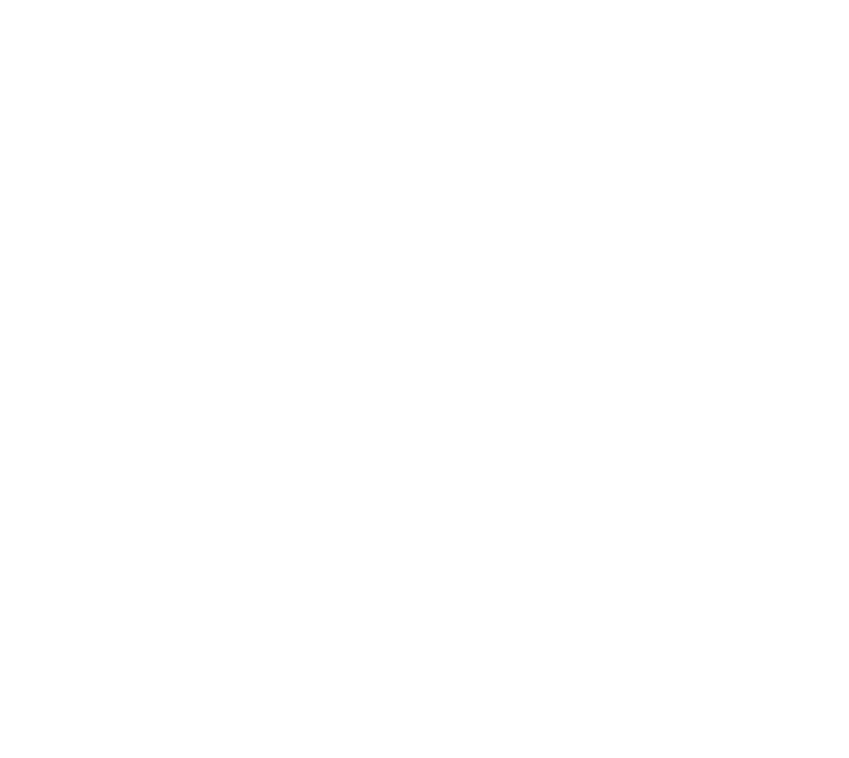
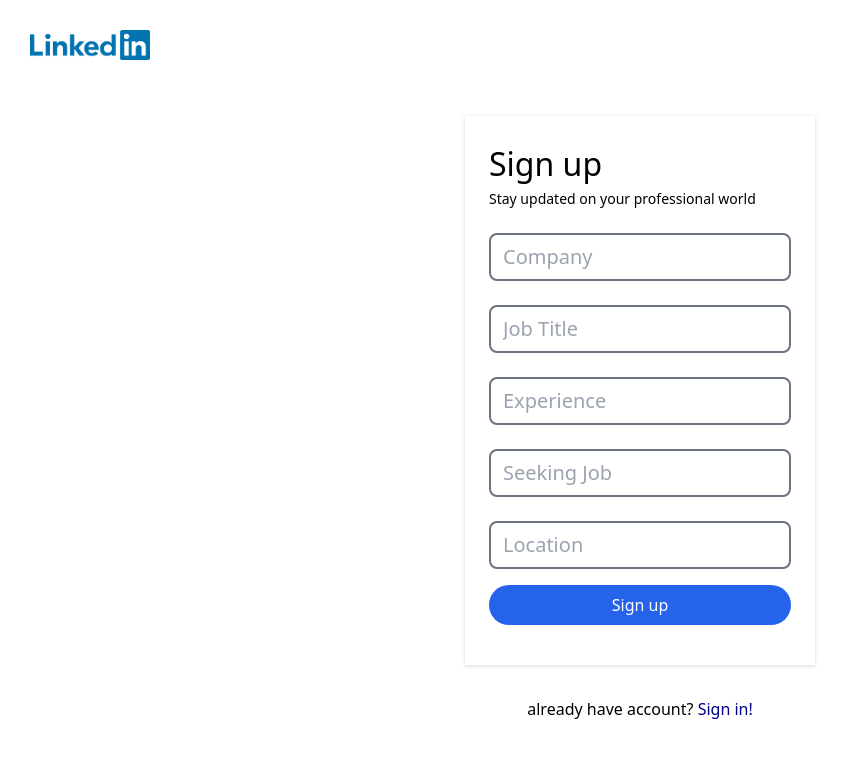
Before and after one commit to ali-ismail02/linkedin-clone, a React (Create React App) app in the folder frontend/: page /signup-work in a window 1280 px wide. Before the commit this address had no page. Shown: the top 758 px of the page, without its empty margins (0-849 px from the left). Built offline with nearby package versions, Linux system fonts and the light colour scheme.

Commit message:
Frontend: Added Signyp Components for job seeker component

```diff
--- a/frontend/src/App.js
+++ b/frontend/src/App.js
@@ -1,10 +1,16 @@
 import { BrowserRouter as Router, Routes, Route } from "react-router-dom";
 import Signin from "./components/Signin";
+import SignupEmail from "./components/SignupEmail";
+import SignupSchool from "./components/SignupSchool";
+import SignupWork from "./components/SignupWork";
 function App() {
   return (
     <Router>
       <Routes>
         <Route path="/" element={<Signin/>}/>
+        <Route path="/signup-email" element={<SignupEmail/>}/>
+        <Route path="/signup-school" element={<SignupSchool/>}/>
+        <Route path="/signup-work" element={<SignupWork/>}/>
       </Routes>
     </Router>
   );
--- a/frontend/src/components/Input.jsx
+++ b/frontend/src/components/Input.jsx
@@ -1,8 +1,13 @@
 import '../index.css';
 
-const Input = ({type, placeholder, onChange, value}) => {
-    return <input type={type} placeholder={placeholder} value={value} onChange={onChange}
-    className={"h-12 w-full placeholder:text-gray-400 text-2xl p-3 border-2 border-gray-500 rounded-lg "}/>
+const Input = ({type, placeholder, onChange, value, id,min,max}) => {
+    return <input id={id} min={min} max={max} type={type} placeholder={placeholder} value={value} onChange={onChange}
+    className={"h-12 w-full placeholder:text-gray-400 text-xl p-3 border-2 border-gray-500 rounded-lg "}/>
 }
+Input.defaultProps = {
+    id: null,
+    min:null,
+    max:null
+  };
 
 export default Input;
--- a/frontend/src/components/Signin.jsx
+++ b/frontend/src/components/Signin.jsx
@@ -24,7 +24,7 @@
     return (
         <div className='main-login'>
             <img src={logo} className="header-image"/>
-            <div>
+            <div className='flex-col'>
                 <div className='login-form'>
                     <p className='login-title'>Sign in</p>
                     <p className='login-subtitle'>Stay updated on your professional world</p>
@@ -32,7 +32,7 @@
                     <Input type={"password"} placeholder={"Password"} value={password} onChange={(e) => setPassword(e.target.value)} />
                     <Button text={"Sign in"} onClick={onClick} />
                 </div>
-                <p className='signup-link'>New to LinkedIn? <Link to="/signup">Instructors</Link></p>
+                <p className='signup-link'>New to LinkedIn? <Link to="/signup-email">SignUp</Link></p>
             </div>
             <p><br></br></p>
         </div>
--- /dev/null
+++ b/frontend/src/components/SignupEmail.jsx
@@ -0,0 +1,52 @@
+import '../index.css';
+import Button from './Button';
+import Fetch from '../hooks/Fetch';
+import { Link, useNavigate } from 'react-router-dom';
+import { useState } from 'react';
+import Input from './Input';
+import logo from '../images/linkedin.png';
+
+
+
+const SignupEmail = () => {
+    const [email, setEmail] = useState("")
+    const [password, setPassword] = useState("")
+    const [fn, setFn] = useState("")
+    const [ln, setLn] = useState("")
+    const [location, setLocation] = useState("")
+    const nav = useNavigate()
+
+    const onClick = async () => {
+        if(!email || !password || !fn || !ln){
+            document.getElementById("email").style.border = "1px red solid"
+            document.getElementById("password").style.border = "1px red solid"
+            document.getElementById("fn").style.border = "1px red solid"
+            document.getElementById("ln").style.border = "1px red solid"
+            document.getElementById("location").style.border = "1px red solid"
+            return
+        }
+        const data = {location:location,fn:fn,ln:ln,email:email,password:password}
+        nav("/signup-school", {state:data})
+    }
+    return (
+        <div className='main-login'>
+            <img src={logo} className="header-image"/>
+            <div className='flex-col'>
+                <div className='login-form'>
+                    <p className='login-title'>Sign up</p>
+                    <p className='login-subtitle'>Stay updated on your professional world</p>
+                    <Input type={"text"} placeholder={"First Name"} id={"fn"} value={fn} onChange={(e) => setFn(e.target.value)} />
+                    <Input type={"text"} placeholder={"Last Name"} id={"ln"} value={ln} onChange={(e) => setLn(e.target.value)} />
+                    <Input type={"text"} placeholder={"Country"} id={"location"} value={location} onChange={(e) => setLocation(e.target.value)} />
+                    <Input type={"text"} placeholder={"Email"} id={"email"} value={email} onChange={(e) => setEmail(e.target.value)} />
+                    <Input type={"password"} placeholder={"Password"} id={"password"} value={password} onChange={(e) => setPassword(e.target.value)} />
+                    <Button text={"Next"} onClick={onClick} />
+                </div>
+                <p className='signup-link'>already have account? <Link to="/">Sign in!</Link></p>
+            </div>
+            <p><br></br></p>
+        </div>
+    );
+}
+
+export default SignupEmail;
--- /dev/null
+++ b/frontend/src/components/SignupSchool.jsx
@@ -0,0 +1,55 @@
+import '../index.css';
+import Button from './Button';
+import Fetch from '../hooks/Fetch';
+import { Link, useNavigate,useLocation } from 'react-router-dom';
+import { useState } from 'react';
+import Input from './Input';
+import logo from '../images/linkedin.png';
+
+
+
+const SignupEmail = () => {
+    const [start, setStart] = useState("")
+    const [end, setEnd] = useState("")
+    const [school, setSchool] = useState("")
+    const [major, setMajor] = useState("")
+    const location = useLocation()
+    const nav = useNavigate()
+
+    const onClick = async () => {
+        if(!start || !end|| !school || !major){
+            document.getElementById("start").style.border = "1px red solid"
+            document.getElementById("end").style.border = "1px red solid"
+            document.getElementById("school").style.border = "1px red solid"
+            document.getElementById("major").style.border = "1px red solid"
+            return
+        }
+        nav("/signup-work",{state:{...location.state,start:start,end:end,school:school,major:major}})
+    }
+    return (
+        <div className='main-login'>
+            <img src={logo} className="header-image"/>
+            <div className='flex-col'>
+                <div className='login-form'>
+                    <p className='login-title'>Sign up</p>
+                    <p className='login-subtitle'>Stay updated on your professional world</p>
+                    <Input type={"text"} placeholder={"School"} id={"school"} value={school} onChange={(e) => setSchool(e.target.value)} />
+                    <div className='flex w-100'>
+                        <div className='w-45'>
+                            <Input type={"number"} min={1950} max={2023} id={"start"} placeholder={"Start year"} value={start} onChange={(e) => setStart(e.target.value)} />
+                        </div>
+                        <div className='w-45'>
+                            <Input type={"number"} min={1950} max={2030} id={"end"} placeholder={"Start year"} value={end} onChange={(e) => setEnd(e.target.value)} />
+                        </div>
+                    </div>
+                    <Input type={"text"} placeholder={"Major"} id={"major"} value={major} onChange={(e) => setMajor(e.target.value)} />
+                    <Button text={"Next"} onClick={onClick} />
+                </div>
+                <p className='signup-link'>already have account? <Link to="/">Sign in!</Link></p>
+            </div>
+            <p><br></br></p>
+        </div>
+    );
+}
+
+export default SignupEmail;
--- /dev/null
+++ b/frontend/src/components/SignupWork.jsx
@@ -0,0 +1,70 @@
+import '../index.css';
+import Button from './Button';
+import Fetch from '../hooks/Fetch';
+import { Link, useNavigate,useLocation } from 'react-router-dom';
+import { useState } from 'react';
+import Input from './Input';
+import logo from '../images/linkedin.png';
+
+
+
+const SignupWork = () => {
+    const [title, setTitle] = useState("")
+    const [exp, setExp] = useState("")
+    const [seeking, setSeeking] = useState("")
+    const [seeking_location, setSeekingLocation] = useState("")
+    const [company, setCompany] = useState("")
+    const location = useLocation()
+    const nav = useNavigate()
+
+    const onClick = async () => {
+        if (!title || !exp) {
+            document.getElementById("title").style.border = "1px red solid"
+            document.getElementById("exp").style.border = "1px red solid"
+            return
+        }
+        const array = new Array()
+        array.push(seeking_location)
+        const data = ({
+            "first_name": location.state.fn,
+            "last_name": location.state.ln,
+            "location": location.state.location,
+            "company_name": company,
+            "seeking": seeking,
+            "seeking_locations": array,
+            "resume": null,
+            "email": location.state.email,
+            "password": location.state.password,
+            "school": location.state.school,
+            "start_year": location.state.start,
+            "end_year": location.state.end,
+            "major": location.state.major,
+            "exp": exp,
+            "prev_job": title,
+            "user_type":2
+        })
+        const result = await Fetch("auth/signup", data)
+        console.log(result)
+    }
+    return (
+        <div className='main-login'>
+            <img src={logo} className="header-image" />
+            <div className='flex-col'>
+                <div className='login-form'>
+                    <p className='login-title'>Sign up</p>
+                    <p className='login-subtitle'>Stay updated on your professional world</p>
+                    <Input type={"text"} placeholder={"Company"} id={"company"} value={company} onChange={(e) => setCompany(e.target.value)} />
+                    <Input type={"text"} placeholder={"Job Title"} id={"title"} value={title} onChange={(e) => setTitle(e.target.value)} />
+                    <Input type={"number"} min={1} max={50} id={"exp"} placeholder={"Experience"} value={exp} onChange={(e) => setExp(e.target.value)} />
+                    <Input type={"text"} placeholder={"Seeking Job"} id={"seeking"} value={seeking} onChange={(e) => setSeeking(e.target.value)} />
+                    <Input type={"text"} placeholder={"Location"} id={"seeking-location"} value={seeking_location} onChange={(e) => setSeekingLocation(e.target.value)} />
+                    <Button text={"Sign up"} onClick={onClick} />
+                </div>
+                <p className='signup-link'>already have account? <Link to="/">Sign in!</Link></p>
+            </div>
+            <p><br></br></p>
+        </div>
+    );
+}
+
+export default SignupWork;
--- a/frontend/src/index.css
+++ b/frontend/src/index.css
@@ -33,6 +33,10 @@
     margin-top: 24px;
 }
 
+.main-login a{
+    color: darkblue;
+}
+
 .main-login button {
     margin: 16px 0;
 }
@@ -57,3 +61,22 @@
     margin-top: 30px;
     margin-left: 30px;
 }
+
+.flex-col{
+    display: flex;
+    flex-direction: column;
+    align-items: center;
+}
+
+.w-45 {
+    width: 45%;
+}
+
+.w-100 {
+    width: 100%;
+}
+
+.flex {
+    display: flex;
+    justify-content: space-between;
+}
```
Also changed, not shown: 2 other files (tests, documents, lock files or other folders).
